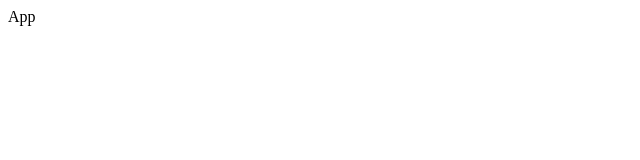
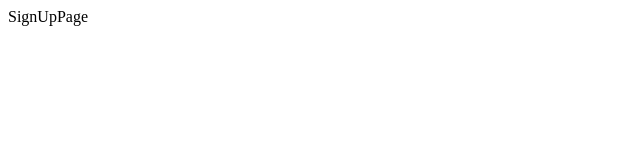
Before and after one commit to elihalperin2003/verificationAppTest, a React (Vite) app in the folder frontend/: page /sign-up in a window 1280 px wide. Shown: the top 160 px of the page, without its empty margins (0-640 px from the left). Built offline with nearby package versions, Linux system fonts and the light colour scheme.

Commit message:
build basic BrowserRouter

```diff
--- a/frontend/package.json
+++ b/frontend/package.json
@@ -11,7 +11,8 @@
   },
   "dependencies": {
     "react": "^19.2.8",
-    "react-dom": "^19.2.8"
+    "react-dom": "^19.2.8",
+    "react-router-dom": "^7.18.4"
   },
   "devDependencies": {
     "@eslint/js": "^10.0.1",
--- a/frontend/src/App.tsx
+++ b/frontend/src/App.tsx
@@ -1,5 +1,22 @@
+import { BrowserRouter, Route, Routes } from "react-router-dom";
+import HomePage from "./pages/HomePage";
+import LoginPage from "./pages/LoginPage";
+import SignUpPage from "./pages/SignUpPage";
+import ProfilePage from "./pages/ProfilePage";
+
 const App = () => {
-  return <div>App</div>;
+  return (
+    <>
+      <BrowserRouter>
+        <Routes>
+          <Route path="/" element={<HomePage />}></Route>
+          <Route path="/login" element={<LoginPage />}></Route>
+          <Route path="/sign-up" element={<SignUpPage />}></Route>
+          <Route path="/profile" element={<ProfilePage />}></Route>
+        </Routes>
+      </BrowserRouter>
+    </>
+  );
 };
 
 export default App;
--- /dev/null
+++ b/frontend/src/pages/HomePage.tsx
@@ -0,0 +1,5 @@
+const HomePage = () => {
+  return <div>HomePage</div>;
+};
+
+export default HomePage;
--- /dev/null
+++ b/frontend/src/pages/LoginPage.tsx
@@ -0,0 +1,5 @@
+const LoginPage = () => {
+  return <div>LoginPage</div>;
+};
+
+export default LoginPage;
--- /dev/null
+++ b/frontend/src/pages/ProfilePage.tsx
@@ -0,0 +1,5 @@
+const ProfilePage = () => {
+  return <div>ProfilePage</div>;
+};
+
+export default ProfilePage;
--- /dev/null
+++ b/frontend/src/pages/SignUpPage.tsx
@@ -0,0 +1,5 @@
+const SignUpPage = () => {
+  return <div>SignUpPage</div>;
+};
+
+export default SignUpPage;
```
Also changed, not shown: 1 other file (tests, documents, lock files or other folders).
